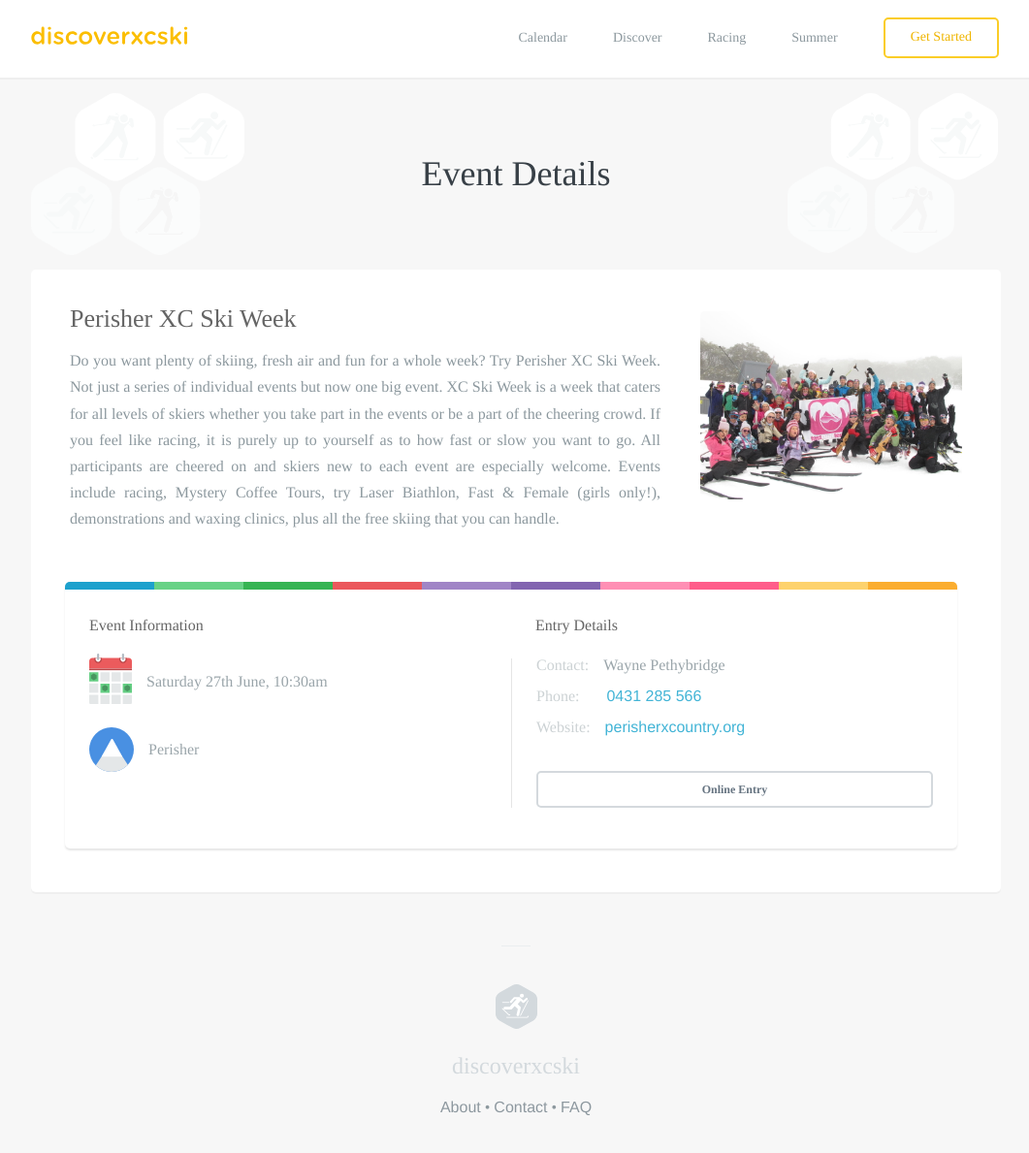
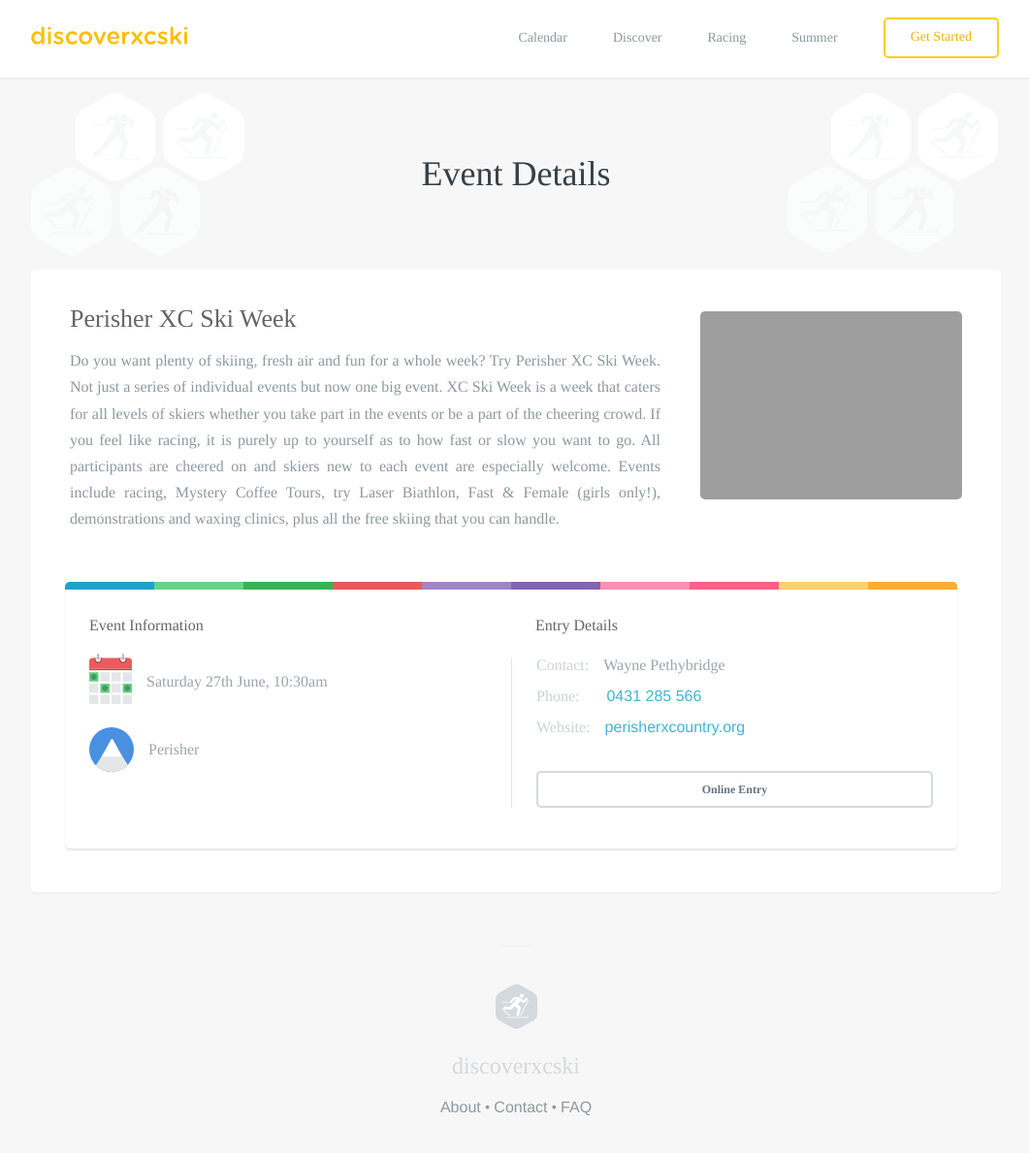
Before and after one commit to robcatto/robcatto.github.io, a Jekyll site: the page built from events/perisher-xc-ski-week/index.html, in a window 1280 px wide and 1201 px high. Shown: the top 1189 px of the window at 97% size, without its empty margins (108-1169 px from the left). Built offline with Jekyll 4.4.1, drawn with Linux system fonts in a browser that asks for light colours; some web fonts are replaced; Markdown is read by kramdown in place of the engine named in the settings.

Commit message:
Update index.html

```diff
--- a/events/perisher-xc-ski-week/index.html
+++ b/events/perisher-xc-ski-week/index.html
@@ -56,7 +56,7 @@ layout: default
                         <div class="column event--picture">
                                                 <div class="icon-card">
 
-                                                <div class="event__picture" style="background-image: url(http://www.discoverxcski.com/images/fast-&-female-falls-banner.jpg);"></div>
+                                                <div class="event__picture" style="background-image: url(http://www.discoverxcski.com/images/perisher-sausages.jpeg);"></div>
 
 
                                                 </div>
```
